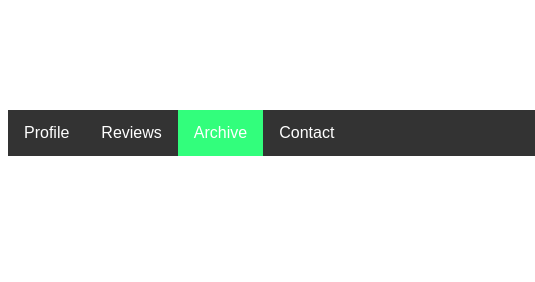
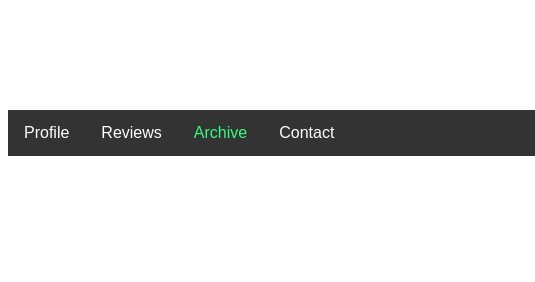
Before and after one commit to Dopeboi77/web1, a plain HTML site: page archive.html in a window 1280 px wide. Shown: the part 134-416 px from the top of the page, 0-535 px from the left. Drawn offline with Linux system fonts and the light colour scheme.

Commit message:
Update archive.html

```diff
--- a/archive.html
+++ b/archive.html
@@ -52,7 +52,7 @@
         }
 
         .active {
-            background-color:rgb(50, 254, 124);
+            color:rgb(50, 254, 124);
         }
         img {
           width: 200;
```
